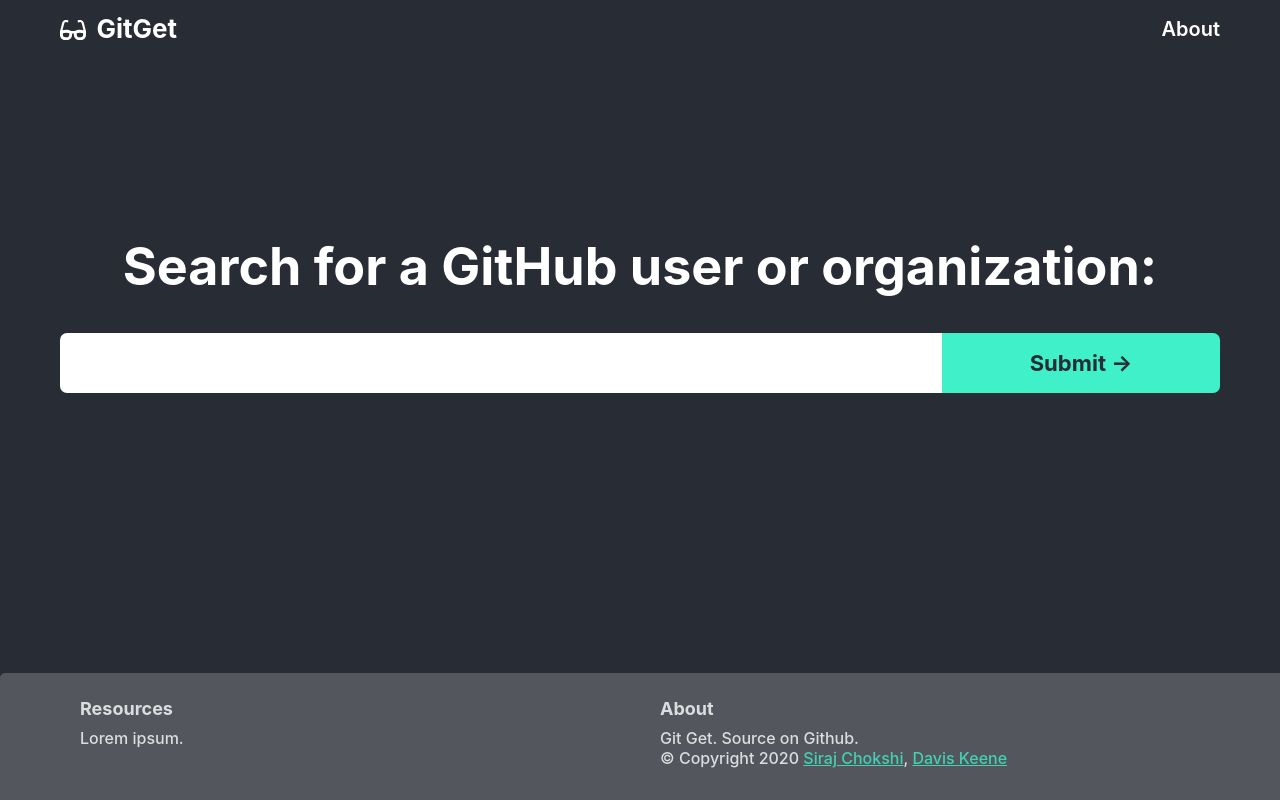
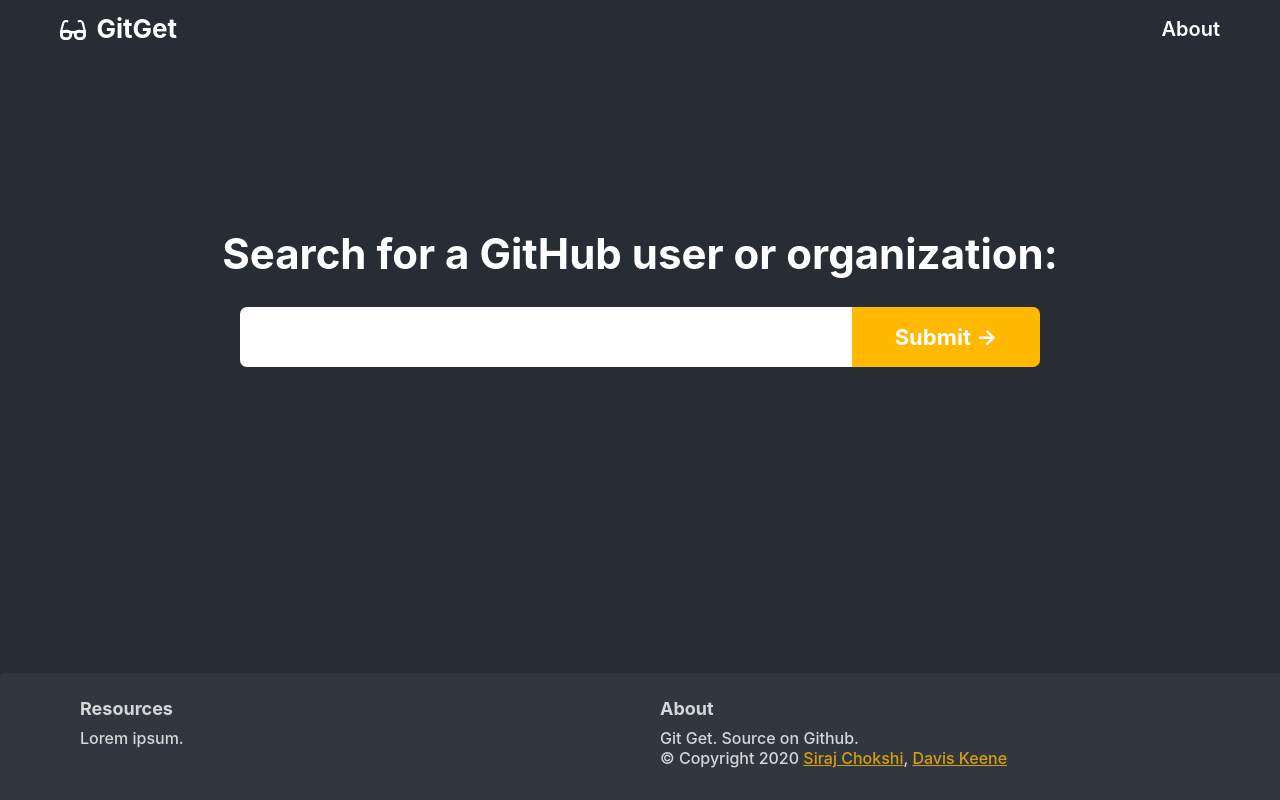
Before and after one commit to SirajChokshi/git-get, a React (Create React App) app in the folder frontend/: page / in a window 1280 px wide. Built offline with nearby package versions, Linux system fonts and the light colour scheme; the HTML template or start-up script is replaced by a standard one.

Commit message:
feat: change UI colors

```diff
--- a/frontend/_colors.scss
+++ b/frontend/_colors.scss
@@ -1,4 +1,4 @@
 $dark: #282c34;
-$light: rgba(255,255,255,0.2);
-$primary: rgb(63, 240, 201);
+$light: rgba(255,255,255,0.05);
+$primary: #ffb900;
 $text: white;
--- a/frontend/src/App.scss
+++ b/frontend/src/App.scss
@@ -33,12 +33,15 @@ html, body {
 
 h1 {
   text-align: center;
+  font-size: 42px;
 }
 
 #search-wrapper {
   display: flex;
   overflow: hidden;
   border-radius: 7px;
+  max-width: 800px;
+  margin: 0 auto;
 
   input {
     display: block;
@@ -54,7 +57,7 @@ h1 {
     align-items: center;
     flex: 1;
     background-color: $primary;
-    color: $dark;
+    color: $text;
     font-size: 0.85rem;
     font-weight: 700;
     text-decoration: none;
--- a/frontend/src/components/footer.js
+++ b/frontend/src/components/footer.js
@@ -12,7 +12,7 @@ const Footer = () => (
                 <h4>About</h4>
                 <p>
                     Git Get. Source on Github.
-                    <br />&copy; Copyright 2020  <a href="https://sirajchokshi.com">Siraj Chokshi</a>, <a href="https://daviskeene.com">Davis Keene</a>
+                    <br />&copy; Copyright 2020  <a href="https://sirajchokshi.com" target="_blank">Siraj Chokshi</a>, <a href="https://daviskeene.com" target="_blank">Davis Keene</a>
                 </p>
             </div>
         </div>
```
